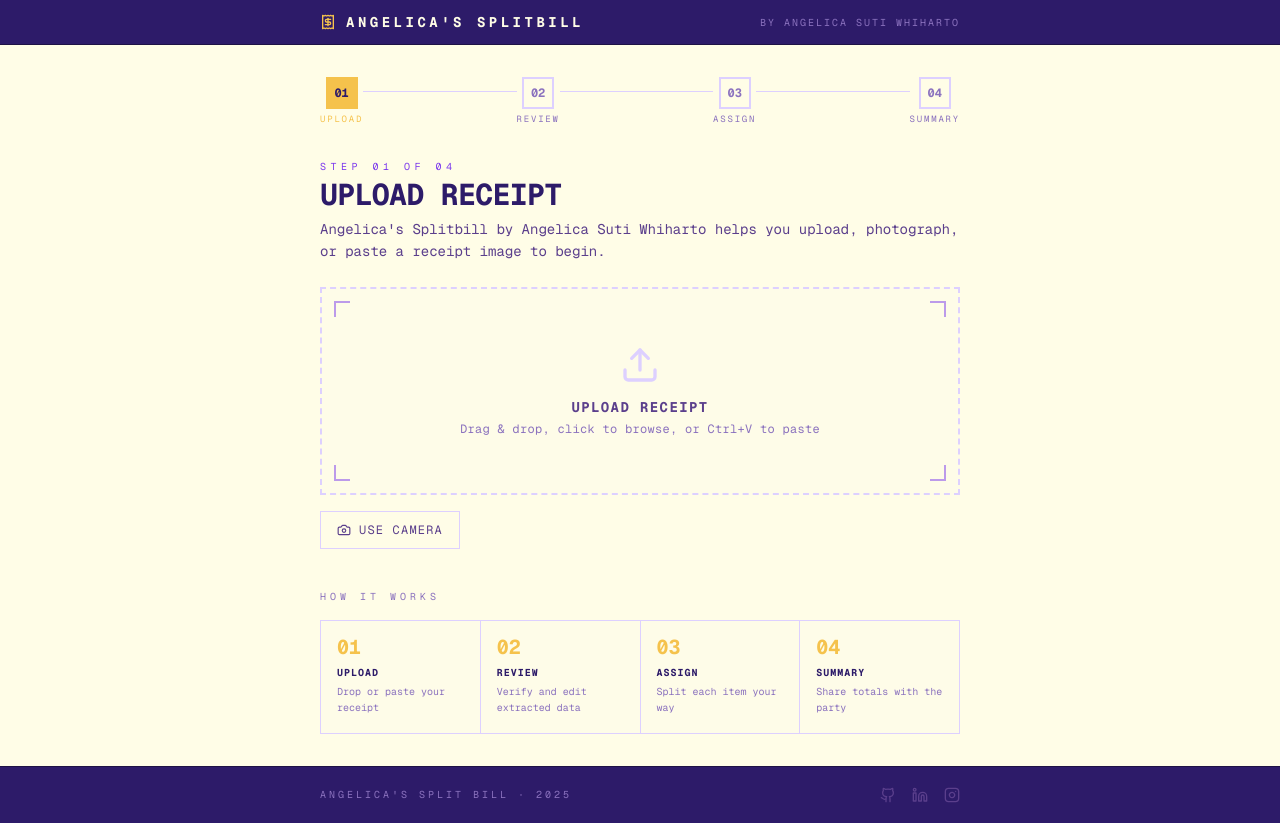
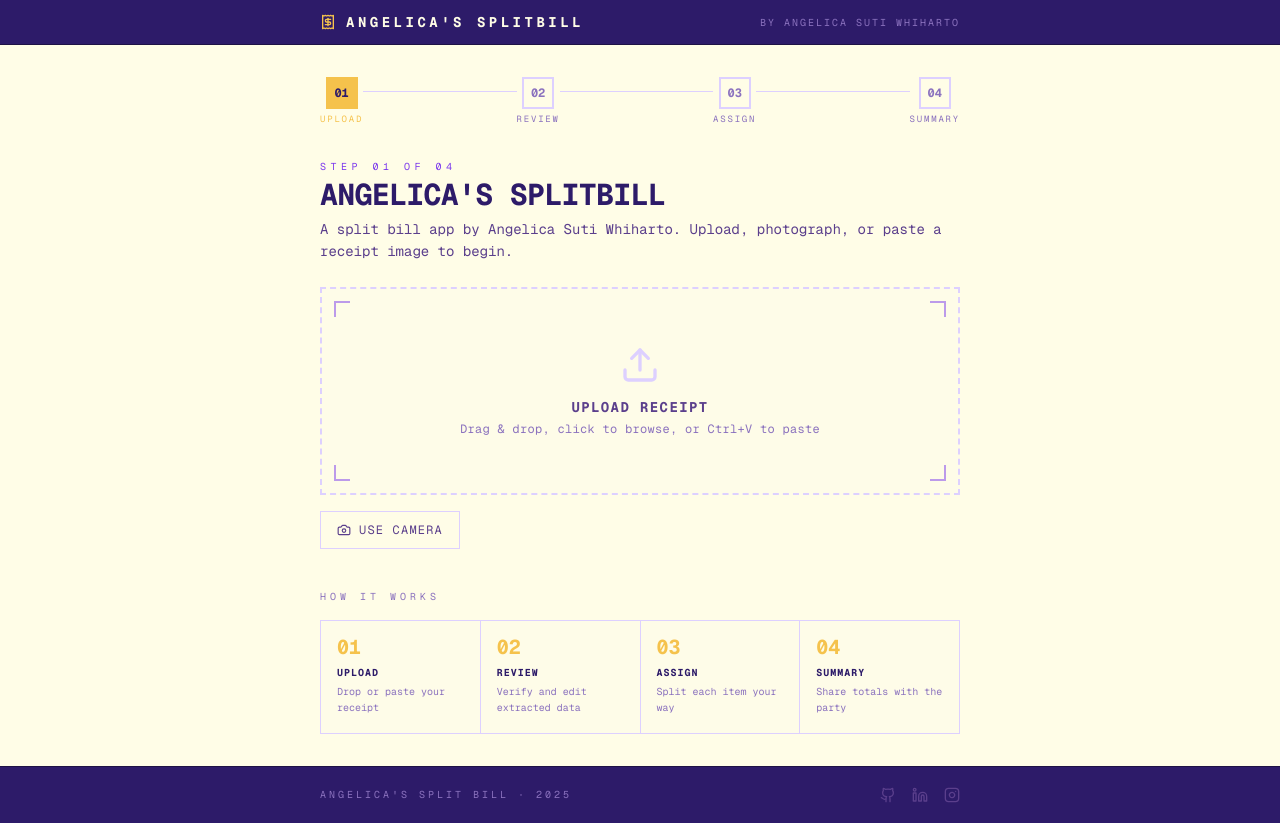
Before and after one commit to hwasyui/splitbill, a Next.js app: page / in a window 1280 px wide. Built offline with nearby package versions, Linux system fonts and the light colour scheme.

Commit message:
attempt to make it searchable

```diff
--- a/src/app/page.js
+++ b/src/app/page.js
@@ -101,9 +101,9 @@ export default function HomePage() {
         {/* Section header */}
         <div className="mb-6">
           <p className="text-[10px] uppercase tracking-[0.45em] text-[#7C3AED] mb-1.5">Step 01 of 04</p>
-          <h1 className="text-3xl font-bold uppercase tracking-tight leading-none text-[#2D1B69]">Upload Receipt</h1>
+          <h1 className="text-3xl font-bold uppercase tracking-tight leading-none text-[#2D1B69]">Angelica's Splitbill</h1>
           <p className="text-sm text-[#5B3F8C] mt-2 leading-relaxed">
-            Angelica's Splitbill by Angelica Suti Whiharto helps you upload, photograph, or paste a receipt image to begin.
+            A split bill app by Angelica Suti Whiharto. Upload, photograph, or paste a receipt image to begin.
           </p>
         </div>
 
```
